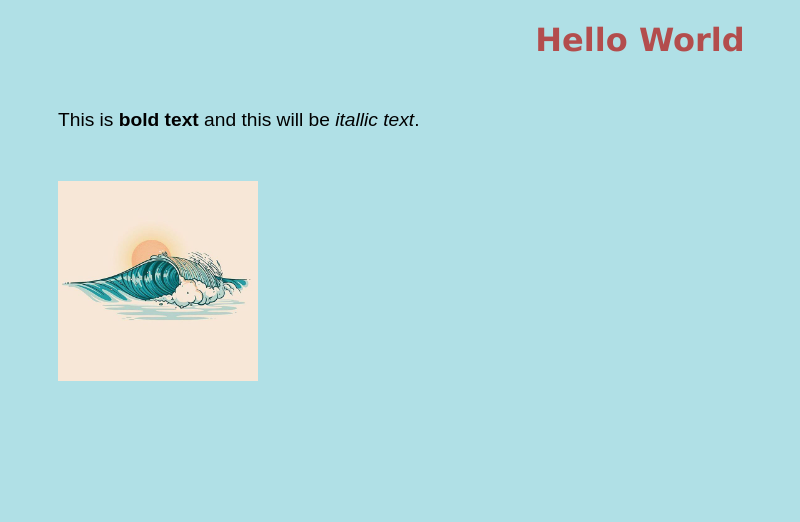
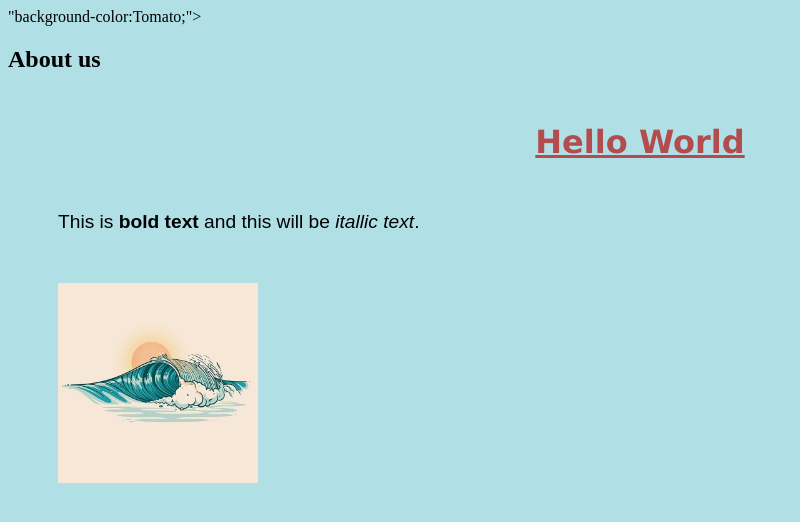
Before and after one commit to ainaralarrbi/codelikeagirl12, a plain HTML site: page index.html in a window 1280 px wide. Shown: the whole page, without its empty margins (0-800 px from the left). Drawn offline with Linux system fonts and the light colour scheme.

Commit message:
Add files via upload

```diff
--- a/index.html
+++ b/index.html
@@ -1,12 +1,15 @@
 <!DOCTYPE html>
 <html>
 <head>
-<title>Ainara</title>
-<link rel="stylesheet" type="text/css" href="css/styles.css">
+  <title>Ainara</title>
+  <link rel="stylesheet" type="text/css" href="css/styles.css">
 </head>
 <body style="background-color:powderblue;">
-<h1>Hello World</h1>
-<p>This is<strong> bold text</strong> and this will be <em>itallic text</em>.</p>
-<p><a href="page2.html"><img id=first src="pictures/wave.jpg" alt=""A wave"></a></p>
+  <p</style>"background-color:Tomato;">
+     <h2>About us</h2>
+   </p>
+  <h1><ins>Hello World</ins></h1>
+  <p>This is<strong> bold text</strong> and this will be <em>itallic text</em>.</p>
+  <p><a href="page2.html"><img id=first src="pictures/wave.jpg" alt=""A wave"></a></p>
 </body>
 </html>
--- a/styles.css
+++ b/styles.css
@@ -2,9 +2,11 @@ h1{
   color: hsl(0, 40%, 50%);
   text-align: center;
   font-family: verdana;
+
 }
 h2{
-  color:
+  color:white
+  style="background-color:Tomato;">
 }
 img{
     height: 300px;
```
